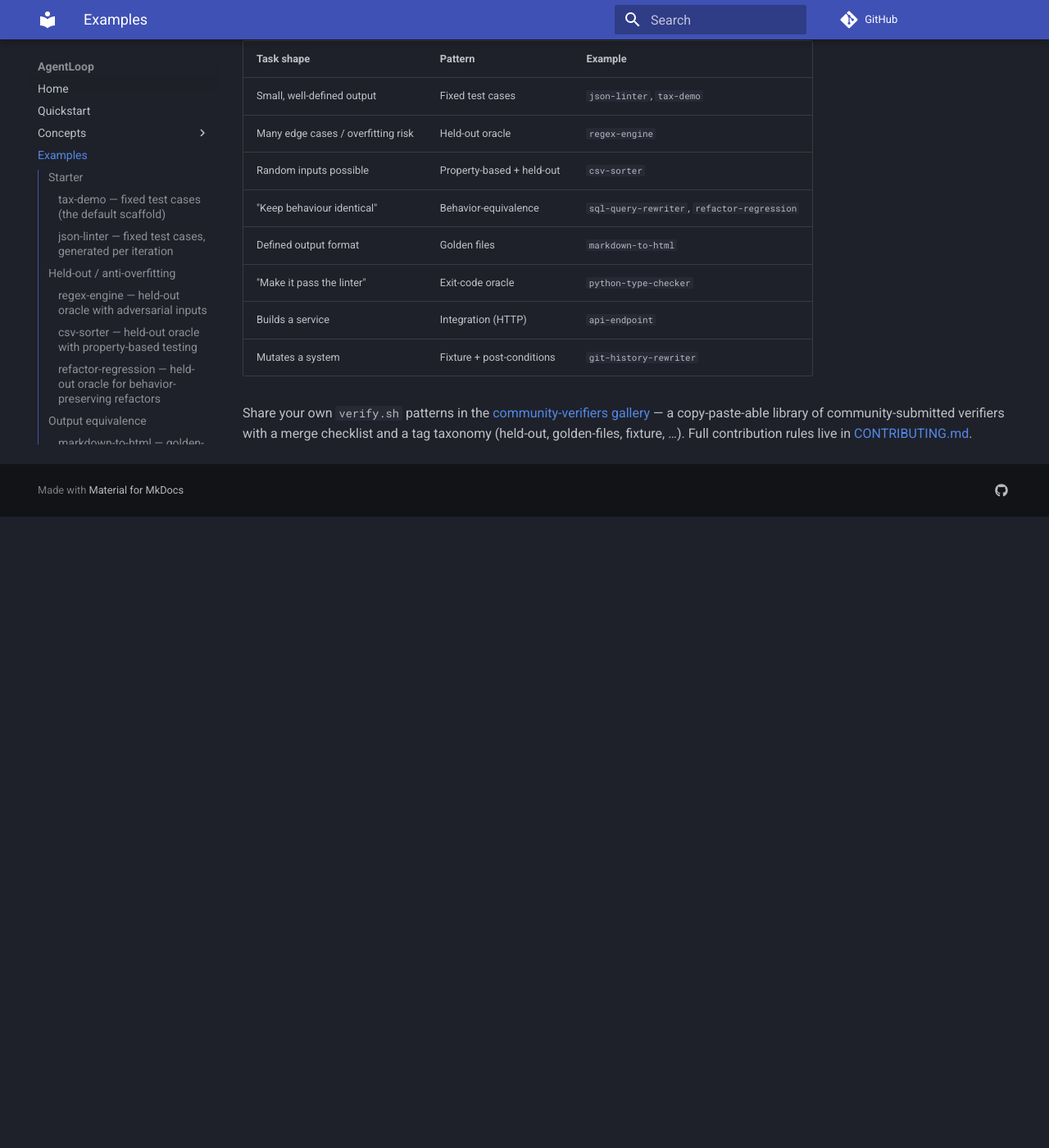
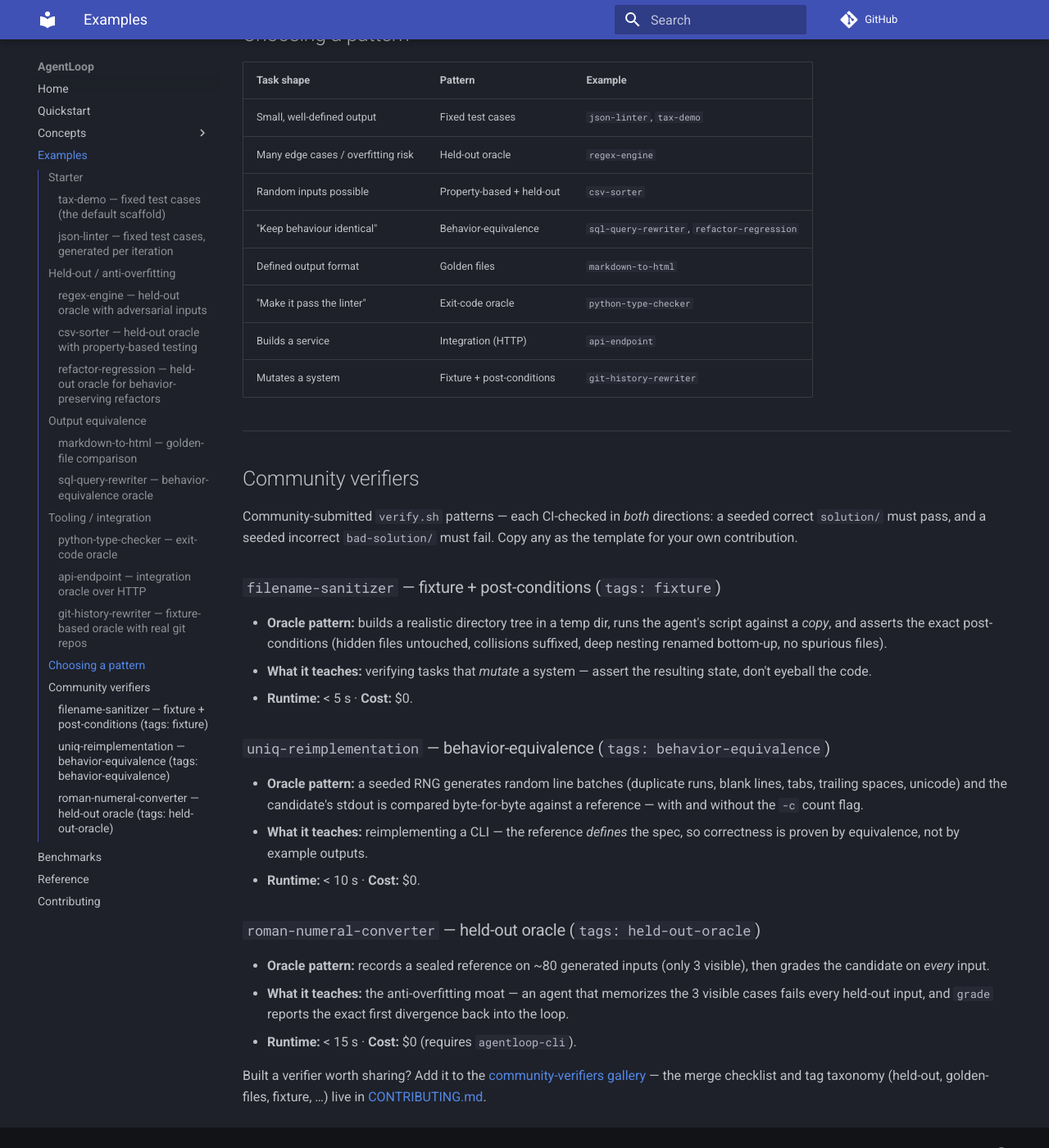
Before and after one commit to instax-dutta/agentloop, an MkDocs documentation site: the page built from docs/EXAMPLES.md, in a window 1280 px wide and 1400 px high, scrolled down 2668 px. Shown: the whole window at 82% size. Built offline with MkDocs 1.6.1 and Material for MkDocs 9.7.7, drawn with Linux system fonts in a browser that asks for light colours; comment, search, counter and statistics services are not loaded; before the commit the page ends 3298 px from its top, so only the background shows below that; some of the changed text lies outside the part shown.

Commit message:
docs: summarize community verifiers in the examples gallery

```diff
--- a/docs/EXAMPLES.md
+++ b/docs/EXAMPLES.md
@@ -1,6 +1,7 @@
 # Example Gallery
 
-Ten copy-paste-able verifier samples. Each teaches a different **oracle
+Ten copy-paste-able verifier samples — plus three community-submitted
+verifiers at the bottom. Each teaches a different **oracle
 pattern** — the more patterns you know, the more tasks you can make
 verifiable. Every example has `goal.txt` (the task) and `verify.sh` (the
 oracle) and runs cleanly with:
@@ -124,8 +125,45 @@ See the full list any time with `agentloop --examples`.
 | Builds a service | Integration (HTTP) | `api-endpoint` |
 | Mutates a system | Fixture + post-conditions | `git-history-rewriter` |
 
-Share your own `verify.sh` patterns in the
-[community-verifiers gallery](../community-verifiers/) — a copy-paste-able
-library of community-submitted verifiers with a merge checklist and a tag
-taxonomy (held-out, golden-files, fixture, …). Full contribution rules live
-in [CONTRIBUTING.md](../CONTRIBUTING.md).
+---
+
+## Community verifiers
+
+Community-submitted `verify.sh` patterns — each CI-checked in *both*
+directions: a seeded correct `solution/` must pass, and a seeded incorrect
+`bad-solution/` must fail. Copy any as the template for your own
+contribution.
+
+### `filename-sanitizer` — fixture + post-conditions (`tags: fixture`)
+
+- **Oracle pattern:** builds a realistic directory tree in a temp dir, runs
+  the agent's script against a *copy*, and asserts the exact post-conditions
+  (hidden files untouched, collisions suffixed, deep nesting renamed
+  bottom-up, no spurious files).
+- **What it teaches:** verifying tasks that *mutate* a system — assert the
+  resulting state, don't eyeball the code.
+- **Runtime:** < 5 s · **Cost:** $0.
+
+### `uniq-reimplementation` — behavior-equivalence (`tags: behavior-equivalence`)
+
+- **Oracle pattern:** a seeded RNG generates random line batches (duplicate
+  runs, blank lines, tabs, trailing spaces, unicode) and the candidate's
+  stdout is compared byte-for-byte against a reference — with and without the
+  `-c` count flag.
+- **What it teaches:** reimplementing a CLI — the reference *defines* the
+  spec, so correctness is proven by equivalence, not by example outputs.
+- **Runtime:** < 10 s · **Cost:** $0.
+
+### `roman-numeral-converter` — held-out oracle (`tags: held-out-oracle`)
+
+- **Oracle pattern:** records a sealed reference on ~80 generated inputs
+  (only 3 visible), then grades the candidate on *every* input.
+- **What it teaches:** the anti-overfitting moat — an agent that memorizes
+  the 3 visible cases fails every held-out input, and `grade` reports the
+  exact first divergence back into the loop.
+- **Runtime:** < 15 s · **Cost:** $0 (requires `agentloop-cli`).
+
+Built a verifier worth sharing? Add it to the
+[community-verifiers gallery](../community-verifiers/) — the merge checklist
+and tag taxonomy (held-out, golden-files, fixture, …) live in
+[CONTRIBUTING.md](../CONTRIBUTING.md).
```
